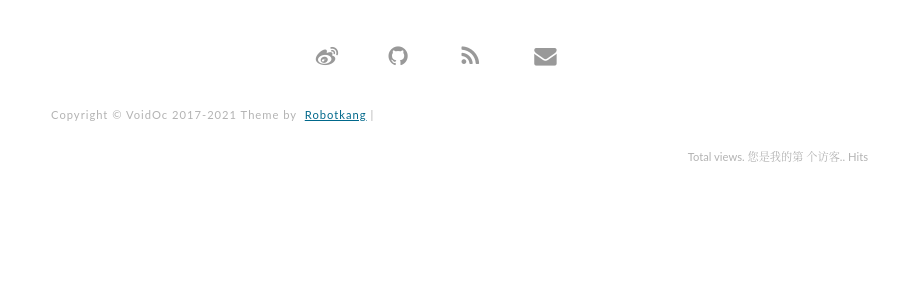
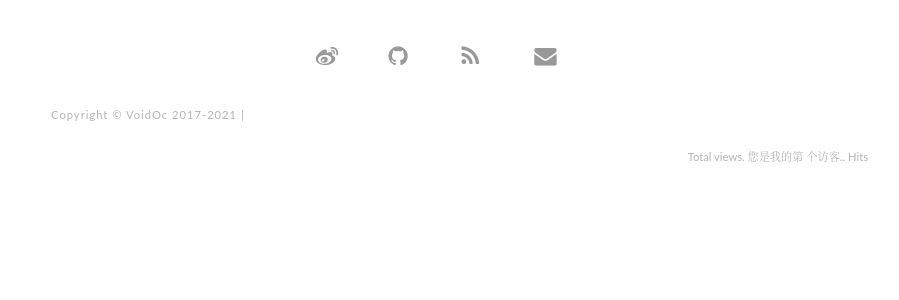
Before and after one commit to oc711/voidoc.github.io, a Jekyll site: the page built from README.md, in a window 1280 px wide. Shown: the part 373-673 px from the top of the page, without its empty margins (352-1251 px from the left). Built offline with Jekyll 4.4.1, drawn with Linux system fonts in a browser that asks for light colours; nearby versions of some CDN libraries; our own code applies the rules of GitHub Pages for plain Markdown files; comment, search, counter and statistics services are not loaded.

Commit message:
Update footer.html

```diff
--- a/_includes/footer.html
+++ b/_includes/footer.html
@@ -71,7 +71,7 @@
 
         <div class = "footer_div">
            <p class="copyright text-muted">
-            Copyright &copy; {{ site.title }} 2017-2021 Theme by <a href="https://robotkang.cc/">Robotkang</a>|
+            Copyright &copy; {{ site.title }} 2017-2021 |
             <!--<iframe
                 style="margin-left: 2px; margin-bottom:-5px;"
                 frameborder="0" scrolling="0" width="91px" height="20px"
```
